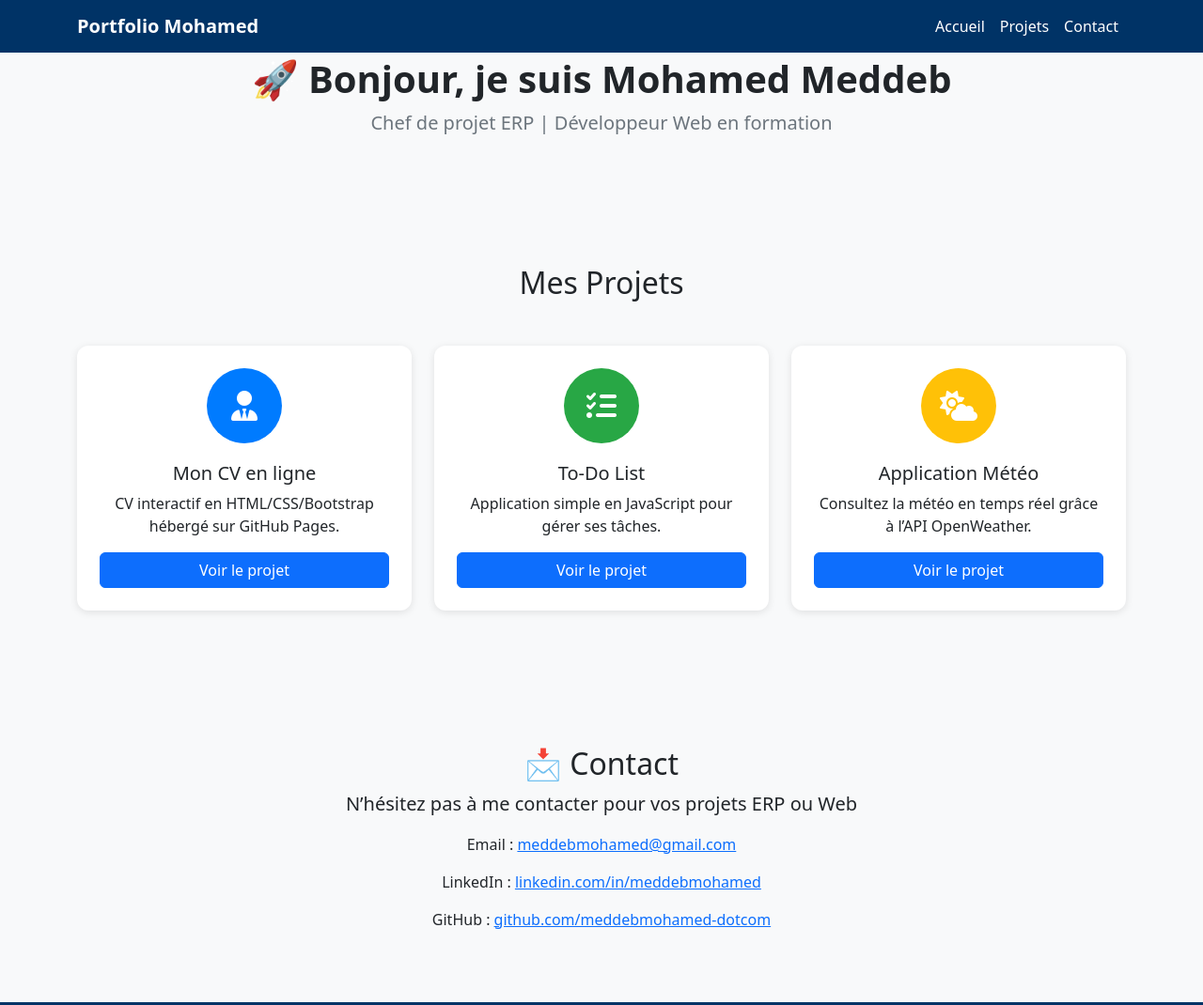
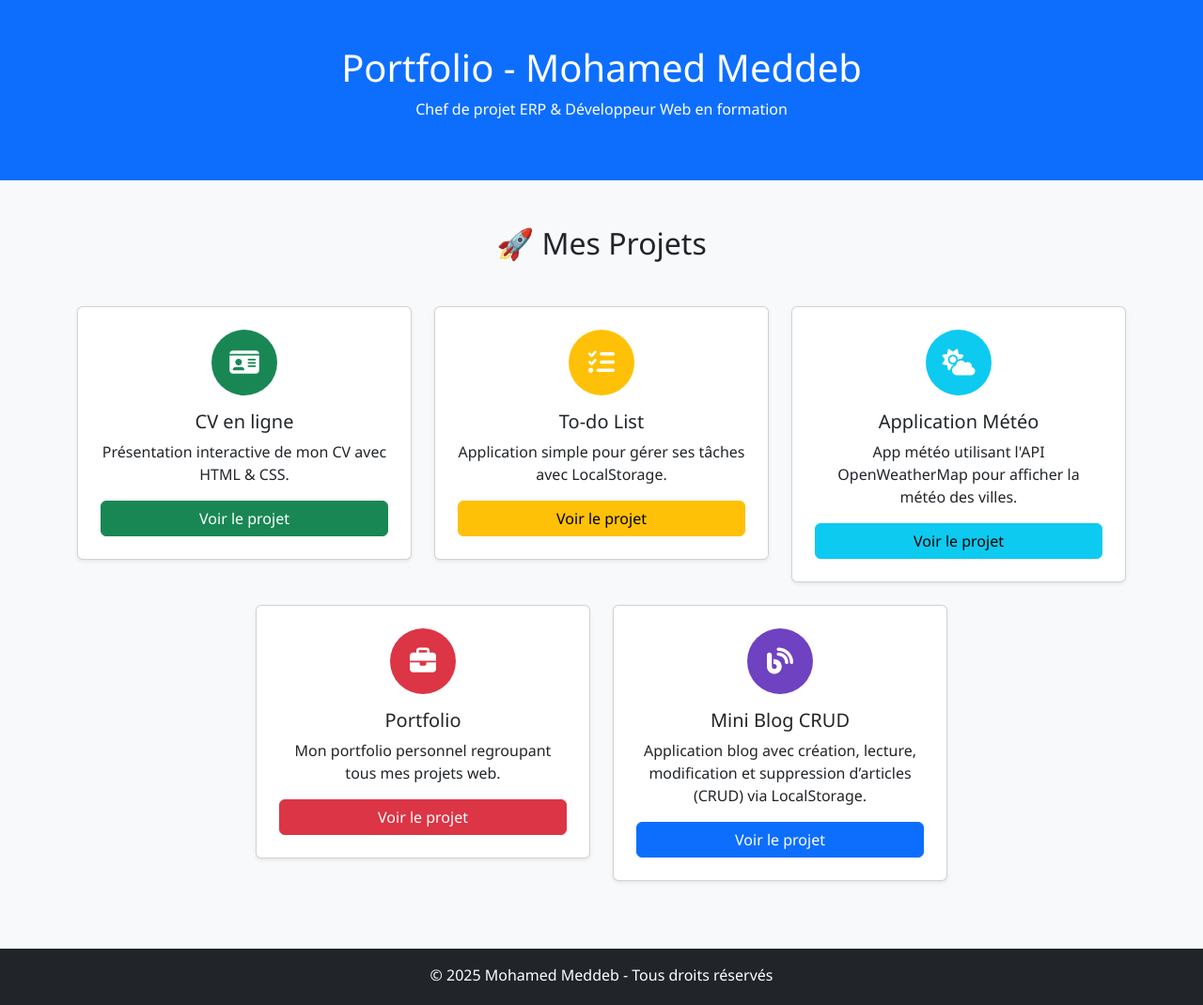
Before and after one commit to meddebmohamed-dotcom/portfolio, a plain HTML site: page index.html in a window 1280 px wide. Shown: the top 1070 px of the page at 94% size. Drawn offline with nearby package versions, Linux system fonts and the light colour scheme.

Commit message:
Ajout du projet 5 : Mini Blog CRUD dans le portfolio

```diff
--- a/index.html
+++ b/index.html
@@ -8,117 +8,92 @@
   <link href="https://cdn.jsdelivr.net/npm/bootstrap@5.3.0/dist/css/bootstrap.min.css" rel="stylesheet">
   <!-- FontAwesome -->
   <link rel="stylesheet" href="https://cdnjs.cloudflare.com/ajax/libs/font-awesome/6.4.0/css/all.min.css">
-  <style>
-    body { background: #f8f9fa; }
-    section { padding: 60px 0; }
-    .icon-circle {
-      width: 80px;
-      height: 80px;
-      border-radius: 50%;
-      display: flex;
-      align-items: center;
-      justify-content: center;
-      margin: 0 auto 20px;
-      color: white;
-      font-size: 32px;
-    }
-    .icon-cv { background: #007bff; }      /* bleu */
-    .icon-todo { background: #28a745; }   /* vert */
-    .icon-weather { background: #ffc107; }/* jaune */
-    .card { border: none; text-align: center; box-shadow: 0 2px 8px rgba(0,0,0,0.1); border-radius: 12px; }
-    footer { background: #003366; color: white; text-align: center; padding: 20px 0; }
-    .navbar { background-color: #003366; }
-    .navbar a { color: white !important; }
-    .navbar-brand { font-weight: bold; }
-  </style>
+  <link rel="stylesheet" href="style.css">
 </head>
-<body>
-  <!-- Navbar -->
-  <nav class="navbar navbar-expand-lg navbar-dark fixed-top">
-    <div class="container">
-      <a class="navbar-brand" href="#">Portfolio Mohamed</a>
-      <button class="navbar-toggler" type="button" data-bs-toggle="collapse" data-bs-target="#navbarNav">
-        <span class="navbar-toggler-icon"></span>
-      </button>
-      <div class="collapse navbar-collapse" id="navbarNav">
-        <ul class="navbar-nav ms-auto">
-          <li class="nav-item"><a class="nav-link" href="#about">Accueil</a></li>
-          <li class="nav-item"><a class="nav-link" href="#projects">Projets</a></li>
-          <li class="nav-item"><a class="nav-link" href="#contact">Contact</a></li>
-        </ul>
+<body class="bg-light">
+
+  <!-- Header -->
+  <header class="bg-primary text-white text-center py-5">
+    <h1>Portfolio - Mohamed Meddeb</h1>
+    <p>Chef de projet ERP & Développeur Web en formation</p>
+  </header>
+
+  <!-- Section Projets -->
+  <section class="container py-5">
+    <h2 class="text-center mb-5">🚀 Mes Projets</h2>
+
+    <!-- Ligne 1 : 3 projets -->
+    <div class="row justify-content-center">
+      <!-- Projet 1 : CV -->
+      <div class="col-md-4 mb-4">
+        <div class="card p-4 shadow-sm text-center">
+          <div class="icon-circle bg-success">
+            <i class="fas fa-id-card"></i>
           </div>
-    </div>
-  </nav>
-
-  <!-- Accueil -->
-  <section id="about" class="text-center bg-light">
-    <div class="container">
-      <h1 class="fw-bold">🚀 Bonjour, je suis Mohamed Meddeb</h1>
-      <p class="lead text-secondary">Chef de projet ERP | Développeur Web en formation</p>
-    </div>
-  </section>
-
-  <!-- Projets -->
-  <section id="projects">
-    <div class="container">
-      <h2 class="text-center mb-5">Mes Projets</h2>
-      <div class="row">
-        <!-- Projet CV -->
-        <div class="col-md-4 mb-4">
-          <div class="card p-4">
-            <div class="icon-circle icon-cv">
-              <i class="fas fa-user-tie"></i>
-            </div>
-            <h5 class="card-title">Mon CV en ligne</h5>
-            <p class="card-text">CV interactif en HTML/CSS/Bootstrap hébergé sur GitHub Pages.</p>
-            <a href="https://meddebmohamed-dotcom.github.io/formation-web/cv.html" target="_blank" class="btn btn-primary">Voir le projet</a>
+          <h5 class="card-title mt-3">CV en ligne</h5>
+          <p class="card-text">Présentation interactive de mon CV avec HTML & CSS.</p>
+          <a href="https://meddebmohamed-dotcom.github.io/formation-web/" target="_blank" class="btn btn-success">Voir le projet</a>
         </div>
       </div>
 
-        <!-- Projet To-do list -->
+      <!-- Projet 2 : To-do List -->
       <div class="col-md-4 mb-4">
-          <div class="card p-4">
-            <div class="icon-circle icon-todo">
-              <i class="fas fa-tasks"></i>
+        <div class="card p-4 shadow-sm text-center">
+          <div class="icon-circle bg-warning">
+            <i class="fas fa-list-check"></i>
           </div>
-            <h5 class="card-title">To-Do List</h5>
-            <p class="card-text">Application simple en JavaScript pour gérer ses tâches.</p>
-            <a href="https://meddebmohamed-dotcom.github.io/todo-list/" target="_blank" class="btn btn-primary">Voir le projet</a>
+          <h5 class="card-title mt-3">To-do List</h5>
+          <p class="card-text">Application simple pour gérer ses tâches avec LocalStorage.</p>
+          <a href="https://meddebmohamed-dotcom.github.io/todo-app/" target="_blank" class="btn btn-warning">Voir le projet</a>
         </div>
       </div>
 
-        <!-- Projet Météo -->
+      <!-- Projet 3 : Application Météo -->
       <div class="col-md-4 mb-4">
-          <div class="card p-4">
-            <div class="icon-circle icon-weather">
+        <div class="card p-4 shadow-sm text-center">
+          <div class="icon-circle bg-info">
             <i class="fas fa-cloud-sun"></i>
           </div>
-            <h5 class="card-title">Application Météo</h5>
-            <p class="card-text">Consultez la météo en temps réel grâce à l’API OpenWeather.</p>
-            <a href="https://meddebmohamed-dotcom.github.io/weather-app/" target="_blank" class="btn btn-primary">Voir le projet</a>
+          <h5 class="card-title mt-3">Application Météo</h5>
+          <p class="card-text">App météo utilisant l'API OpenWeatherMap pour afficher la météo des villes.</p>
+          <a href="https://meddebmohamed-dotcom.github.io/weather-app/" target="_blank" class="btn btn-info">Voir le projet</a>
         </div>
+      </div>
+    </div>
+
+    <!-- Ligne 2 : 2 projets centrés -->
+    <div class="row justify-content-center">
+      <!-- Projet 4 : Portfolio -->
+      <div class="col-md-4 mb-4">
+        <div class="card p-4 shadow-sm text-center">
+          <div class="icon-circle bg-danger">
+            <i class="fas fa-briefcase"></i>
+          </div>
+          <h5 class="card-title mt-3">Portfolio</h5>
+          <p class="card-text">Mon portfolio personnel regroupant tous mes projets web.</p>
+          <a href="https://meddebmohamed-dotcom.github.io/portfolio/" target="_blank" class="btn btn-danger">Voir le projet</a>
+        </div>
+      </div>
+
+      <!-- Projet 5 : Mini Blog CRUD -->
+      <div class="col-md-4 mb-4">
+        <div class="card p-4 shadow-sm text-center">
+          <div class="icon-circle bg-purple" style="background:#6f42c1;">
+            <i class="fas fa-blog"></i>
+          </div>
+          <h5 class="card-title mt-3">Mini Blog CRUD</h5>
+          <p class="card-text">Application blog avec création, lecture, modification et suppression d’articles (CRUD) via LocalStorage.</p>
+          <a href="https://meddebmohamed-dotcom.github.io/MINI-BLOG/" target="_blank" class="btn btn-primary">Voir le projet</a>
         </div>
       </div>
     </div>
   </section>
 
-  <!-- Contact -->
-  <section id="contact" class="bg-light">
-    <div class="container text-center">
-      <h2>📩 Contact</h2>
-      <p class="lead">N’hésitez pas à me contacter pour vos projets ERP ou Web</p>
-      <p>Email : <a href="mailto:meddebmohamed@gmail.com">meddebmohamed@gmail.com</a></p>
-      <p>LinkedIn : <a href="https://www.linkedin.com/in/meddebmohamed" target="_blank">linkedin.com/in/meddebmohamed</a></p>
-      <p>GitHub : <a href="https://github.com/meddebmohamed-dotcom" target="_blank">github.com/meddebmohamed-dotcom</a></p>
-    </div>
-  </section>
-
   <!-- Footer -->
-  <footer>
+  <footer class="bg-dark text-white text-center py-3">
     <p>&copy; 2025 Mohamed Meddeb - Tous droits réservés</p>
   </footer>
 
-  <!-- Bootstrap JS -->
   <script src="https://cdn.jsdelivr.net/npm/bootstrap@5.3.0/dist/js/bootstrap.bundle.min.js"></script>
 </body>
 </html>
--- /dev/null
+++ b/style.css
@@ -0,0 +1,15 @@
+body {
+  font-family: 'Segoe UI', Tahoma, Geneva, Verdana, sans-serif;
+}
+
+.icon-circle {
+  width: 70px;
+  height: 70px;
+  border-radius: 50%;
+  display: flex;
+  align-items: center;
+  justify-content: center;
+  font-size: 28px;
+  color: white;
+  margin: auto;
+}
```
Lines whose indentation alone changed are shown as unchanged.
